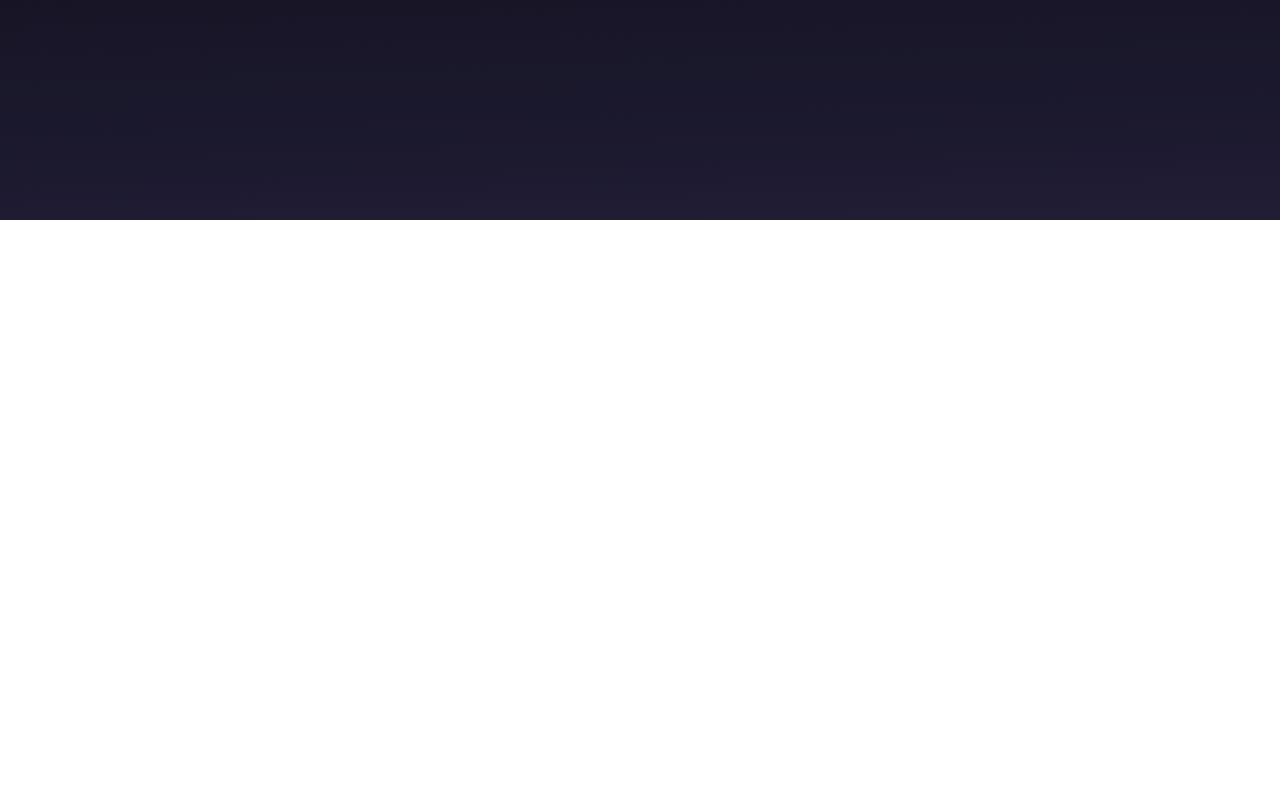
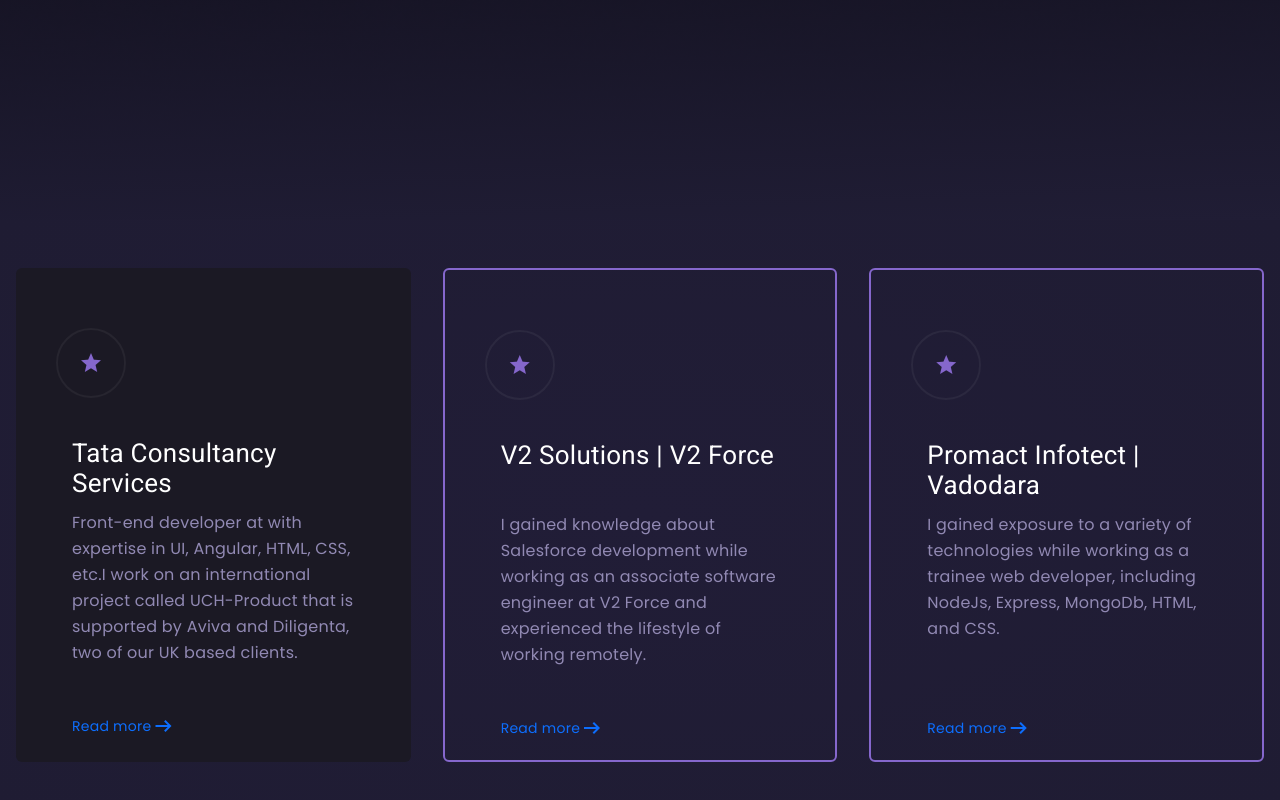
Before and after one commit to sahilmandre/portfolio22, an Angular app: page / in a window 1280 px wide. Shown: the part 580-1380 px from the top of the page. Before the commit the page ends 800 px from the top, so only its background shows below. Built offline with nearby package versions, Linux system fonts and the light colour scheme.

Commit message:
experience section made  text added with style

```diff
--- a/src/app/app.component.css
+++ b/src/app/app.component.css
@@ -1,5 +1,5 @@
 .bodyBackground {
   /* background-color: #262438; */
   height: 100%;
-  overflow-y: scroll;
+  /* overflow-y: scroll; */
 }
--- a/src/app/experience/experience.component.css
+++ b/src/app/experience/experience.component.css
@@ -9,25 +9,39 @@
   border: 2px solid rgba(255, 255, 255, 0.05);
   border-radius: 40px;
   padding: 9px;
+  text-align: center;
+  display: grid;
+  align-items: center;
+  color: #8567cc;
+}
+
+.card-color:first-child {
+  background: #1b1924 !important;
+  border: none;
 }
 
 .card-color {
-  background: #1b1924;
+  border: 2px solid #8567cc;
 }
 
 .card {
   padding: 60px 40px;
+  padding-bottom: 20px;
 }
 
 .card-title {
   color: #fff;
   font-size: 26px;
+  line-height: 30px;
+  min-height: 60px;
 }
 
 .card-subtitle {
   color: #9189b3;
   font-family: Poppins;
   font-size: 16px;
+  line-height: 26px;
+  min-height: 156px;
 }
 .card-button {
   text-decoration: none;
--- a/src/app/experience/experience.component.html
+++ b/src/app/experience/experience.component.html
@@ -3,15 +3,21 @@
     <div
       class="row mx-auto gap-3 row-cols-1 row-cols-xs-1 row-cols-md-3 row-cols-sm-1 card-gap"
     >
-      <div class="card card-color col" *ngFor="let card of cards">
-        <img
+      <div
+        class="card card-color col bg-transparent"
+        *ngFor="let card of cards"
+      >
+        <!-- <img
           src="{{ card.image }}"
-          class="img-responsive card-img-top"
+          class="img-responsive card-img-top material-icons"
           alt="star icon for experience"
-        />
-        <div class="card-body">
+        /> -->
+        <mat-icon class="img-responsive card-img-top" id="icon-star"
+          >star</mat-icon
+        >
+        <div class="card-body pb-0">
           <h5 class="card-title mt-4">{{ card.title }}</h5>
-          <h6 class="card-subtitle mb-2 mt-4">
+          <h6 class="card-subtitle mb-0">
             {{ card.subtitle }}
           </h6>
 
--- a/src/app/experience/experience.component.ts
+++ b/src/app/experience/experience.component.ts
@@ -14,19 +14,19 @@
     {
       title: 'Tata Consultancy Services',
       subtitle:
-        'Front end developer at TCS, specialization in UI, Angular, Html, css',
+        'Front-end developer at with expertise in UI, Angular, HTML, CSS, etc.I work on an international project called UCH-Product that is supported by Aviva and Diligenta, two of our UK based clients.',
       image: '../../assets/icons/star_FILL0_wght400_GRAD0_opsz48.png',
     },
     {
-      title: 'Tata Consultancy Services',
+      title: 'V2 Solutions | V2 Force',
       subtitle:
-        'Front end developer at TCS, specialization in UI, Angular, Html, css',
+        'I gained knowledge about Salesforce development while working as an associate software engineer at V2 Force and experienced the lifestyle of working remotely.',
       image: '../../assets/icons/star_FILL0_wght400_GRAD0_opsz48.png',
     },
     {
-      title: 'Tata Consultancy Services',
+      title: 'Promact Infotect | Vadodara',
       subtitle:
-        'Front end developer at TCS, specialization in UI, Angular, Html, css',
+        'I gained exposure to a variety of technologies while working as a trainee web developer, including NodeJs, Express, MongoDb, HTML, and CSS.',
       image: '../../assets/icons/star_FILL0_wght400_GRAD0_opsz48.png',
     },
   ];
--- a/src/app/hero/hero.component.css
+++ b/src/app/hero/hero.component.css
@@ -21,6 +21,7 @@
   position: relative;
   color: #fff;
   top: 32%;
+  mix-blend-mode: normal;
 }
 
 .header-title1 {
--- a/src/index.html
+++ b/src/index.html
@@ -25,6 +25,10 @@
       rel="stylesheet"
       href="https://fonts.googleapis.com/css2?family=Material+Symbols+Outlined:opsz,wght,FILL,GRAD@20..48,100..700,0..1,-50..200"
     />
+    <link
+      href="https://fonts.googleapis.com/icon?family=Material+Icons"
+      rel="stylesheet"
+    />
   </head>
   <body class="mat-typography">
     <!-- <div class="hero-image"></div> -->
--- a/src/styles.css
+++ b/src/styles.css
@@ -8,4 +8,9 @@
 body {
   background-color: #262438;
   font-family: "Poppins", sans-serif !important;
+  overflow-y: scroll;
 }
+
+::-webkit-scrollbar {
+  display: none;
+}
```
Also changed, not shown: src/app/app.module.ts (+6 -4 lines).
